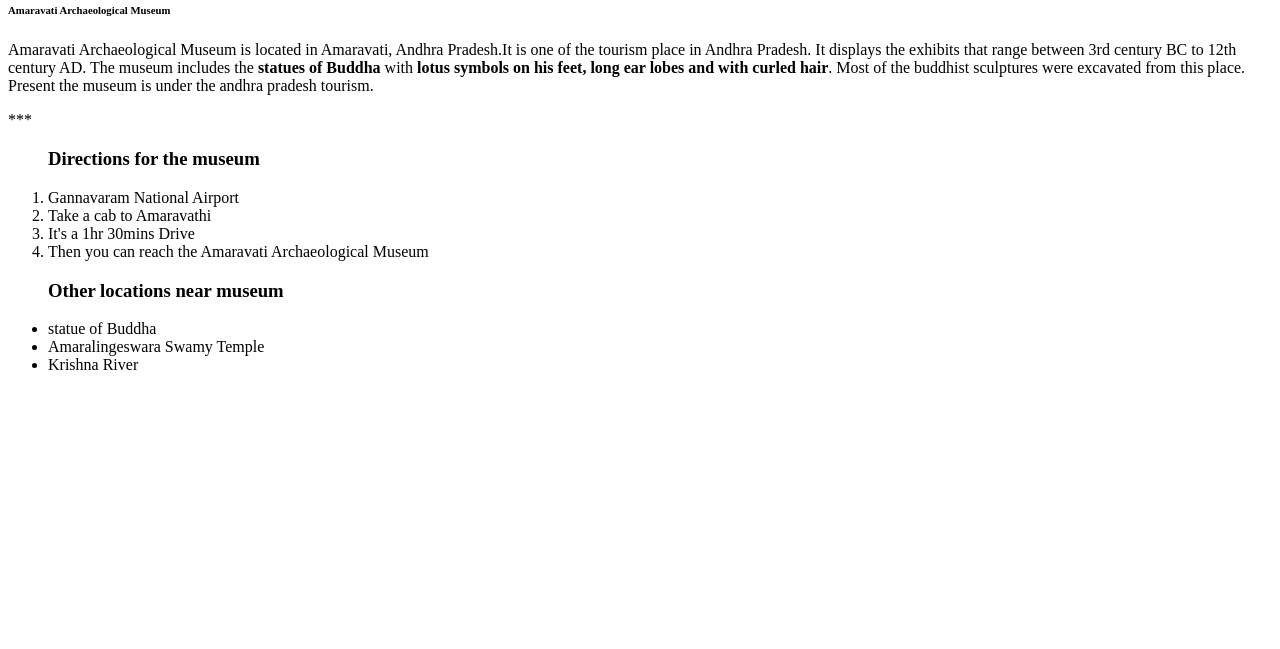
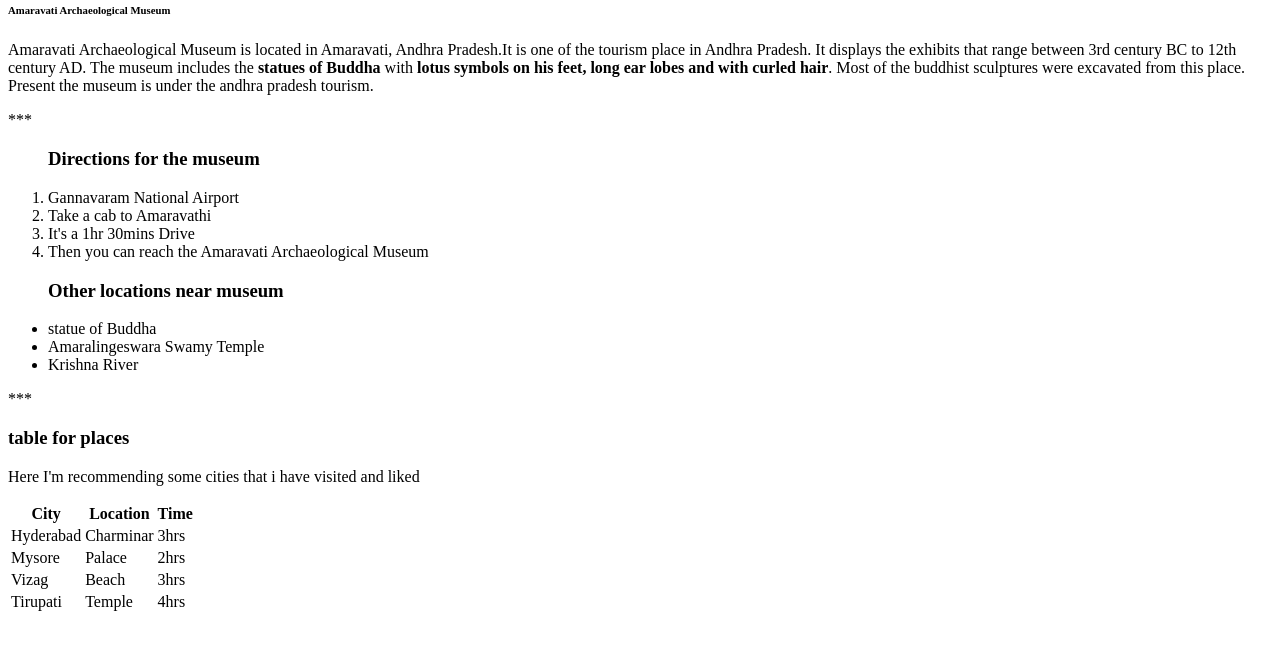
Before and after one commit to 44-563-Web-Apps-F22/44563-webapps-assignment-3-Abhivallabhaneni, a plain HTML site: page index.html in a window 1280 px wide. Shown: the part 79-728 px from the top of the page. Drawn offline with Linux system fonts and the light colour scheme.

Commit message:
added data

```diff
--- a/index.html
+++ b/index.html
@@ -28,5 +28,38 @@
 </ul>
 
 <a href = "aboutme.html"> </a>
+
+***
+
+<h3>table for places</h3>
+
+<p>Here I'm recommending some cities that i have visited and liked</p>
+
+<table>
+    <tr>
+      <th>City</th>
+      <th>Location</th>
+      <th>Time</th>
+    </tr>
+    <tr>
+      <td>Hyderabad</td>
+      <td>Charminar</td>
+      <td>3hrs</td>
+    </tr>
+    <tr>
+      <td>Mysore</td>
+      <td>Palace</td>
+      <td>2hrs</td>
+    </tr>
+    <tr>
+      <td>Vizag</td>
+      <td>Beach</td>
+      <td>3hrs</td>
+      </tr>
+    <tr>
+      <td>Tirupati</td>
+      <td>Temple</td>
+      <td>4hrs</td>
+  </table>
     </body>
 </html>
```
